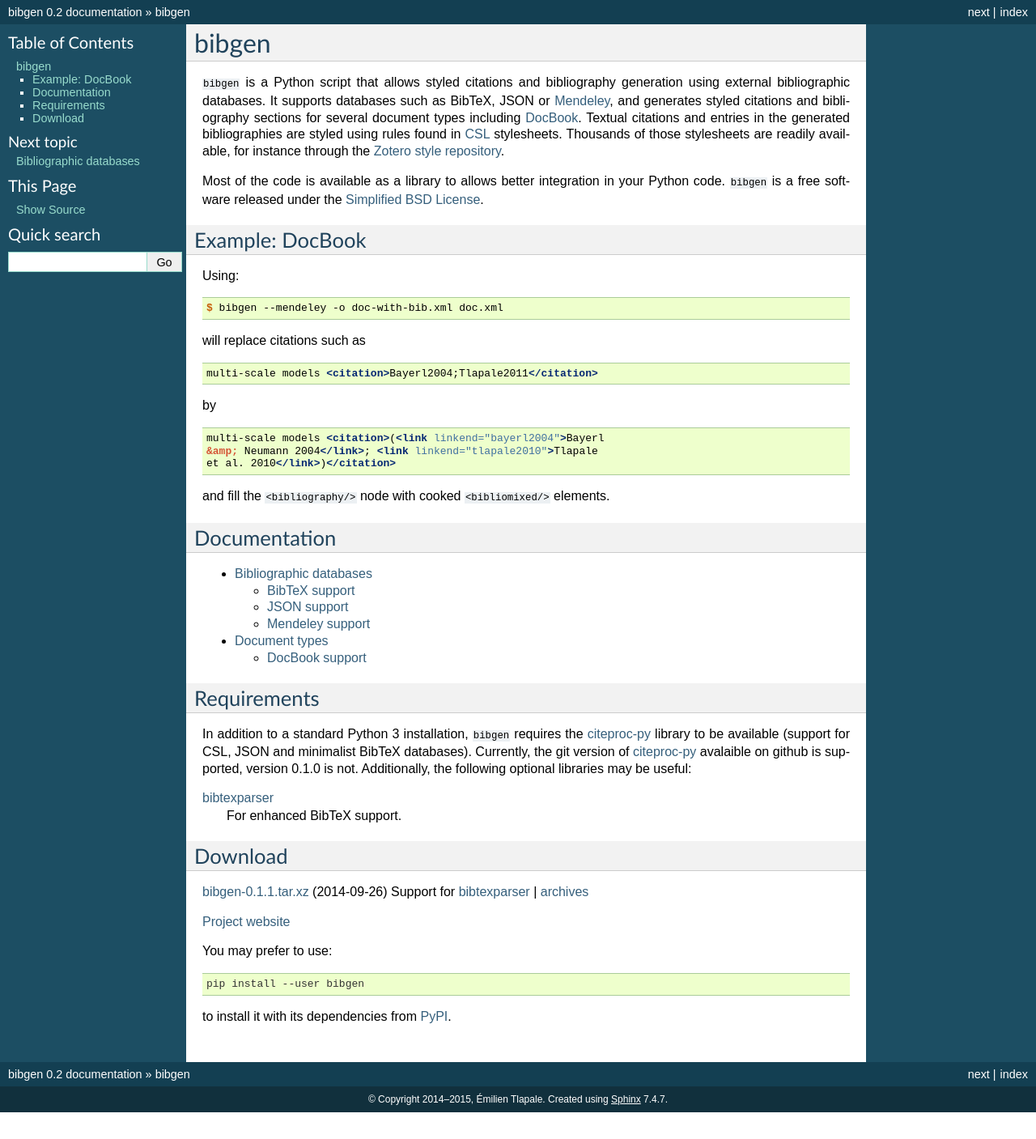
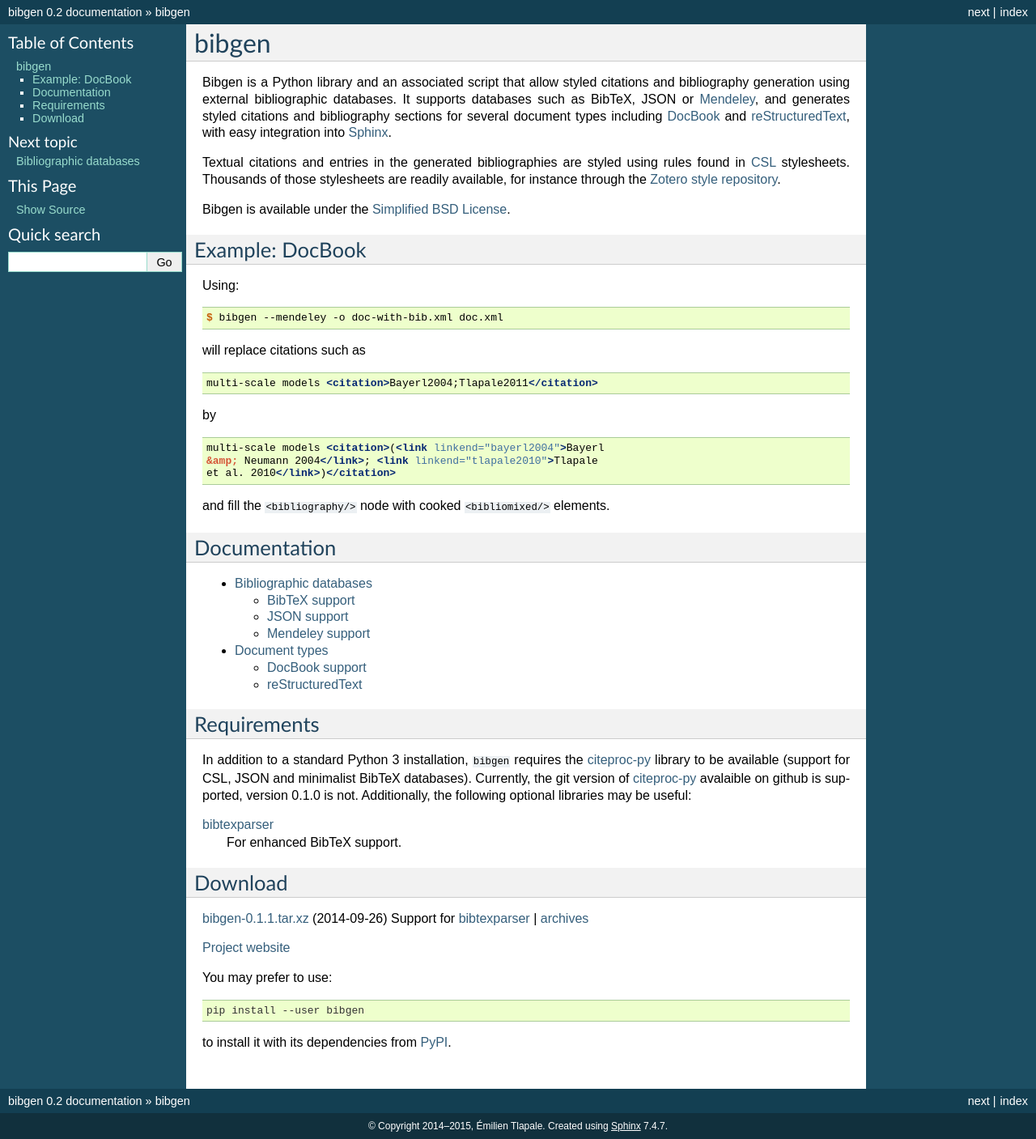
Before and after one commit to etlapale/bibgen, a Sphinx documentation site: the page built from doc/source/index.rst, in a window 1280 px wide. Shown: the whole page at 81% size. Built offline with Sphinx 7.4.7, drawn with Linux system fonts in a browser that asks for light colours; before the commit the page ends 1374 px from its top, so only the background shows below that.

Commit message:
Starting reST support documentation.

```diff
--- a/doc/source/doctypes.rst
+++ b/doc/source/doctypes.rst
@@ -5,3 +5,4 @@
    :maxdepth: 3
 
    docbook
+   reST
--- a/doc/source/index.rst
+++ b/doc/source/index.rst
@@ -1,19 +1,20 @@
 bibgen
 ======
-``bibgen`` is a Python script that allows styled citations and
-bibliography generation using external bibliographic
-databases. It supports databases such as BibTeX, JSON or
-Mendeley_, and generates styled citations and bibliography
-sections for several document types including DocBook_.
-Textual citations and entries in the generated
-bibliographies are styled using rules found in `CSL
-<http://citationstyles.org/>`_ stylesheets. Thousands of those
-stylesheets are readily available, for instance through the `Zotero
-style repository <https://zotero.org/styles>`_.
 
-Most of the code is available as a library to allows
-better integration in your Python code. ``bibgen`` is a free software
-released under the `Simplified BSD License`_.
+Bibgen is a Python library and an associated script that allow
+styled citations and bibliography generation using external
+bibliographic databases. It supports databases such as BibTeX, JSON or
+Mendeley_, and generates styled citations and bibliography sections
+for several document types including DocBook_ and reStructuredText_,
+with easy integration into Sphinx_.
+
+Textual citations and entries in the generated bibliographies are
+styled using rules found in `CSL <http://citationstyles.org/>`_
+stylesheets. Thousands of those stylesheets are readily available, for
+instance through the `Zotero style repository
+<https://zotero.org/styles>`_.
+
+Bibgen is available under the `Simplified BSD License`_.
 
 Example: DocBook
 ----------------
@@ -86,4 +87,5 @@
 .. _Mendeley: http://www.mendeley.com
 .. _PyPI: http://pypi.python.org/pypi/bibgen
 .. _reStructuredText: http://docutils.sf.net/rst.html
+.. _Sphinx: http://sphinx-doc.org
 .. _Zotero: http://www.zotero.org
```
Also changed, not shown: doc/source/reST.rst (added, +27 -0 lines).
